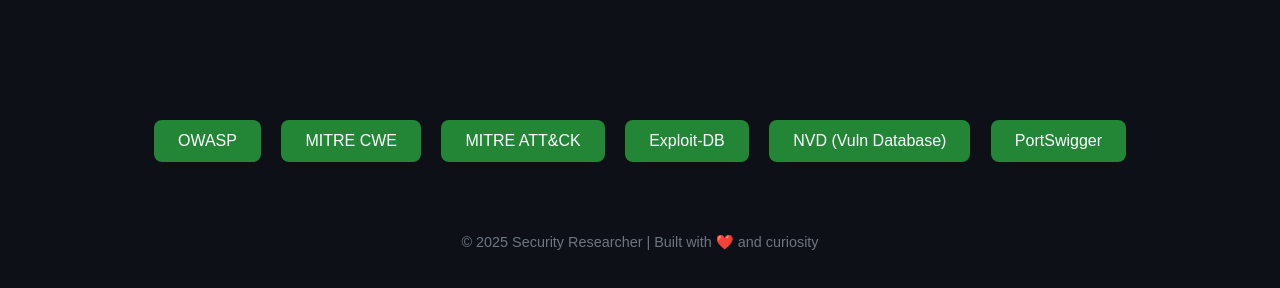
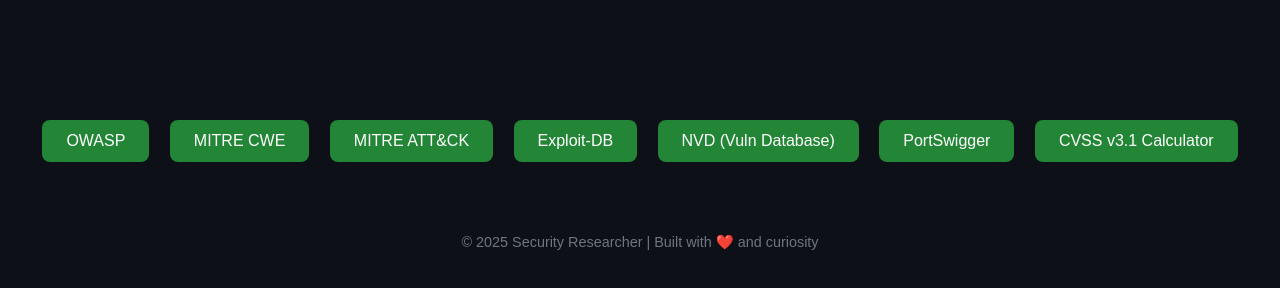
Before and after one commit to saran1239/s3ngXn, a plain HTML site: page index.html in a window 1280 px wide. Shown: the part 182-470 px from the top of the page. Drawn offline with Linux system fonts and the light colour scheme.

Commit message:
Update index.html

```diff
--- a/index.html
+++ b/index.html
@@ -61,6 +61,7 @@
     <a href="https://www.exploit-db.com/" target="_blank">Exploit-DB</a>
     <a href="https://nvd.nist.gov/" target="_blank">NVD (Vuln Database)</a>
     <a href="https://portswigger.net/" target="_blank">PortSwigger</a>
+    <a href="cvss-calculator.html">CVSS v3.1 Calculator</a>
   </section>
 
   <footer>
```
